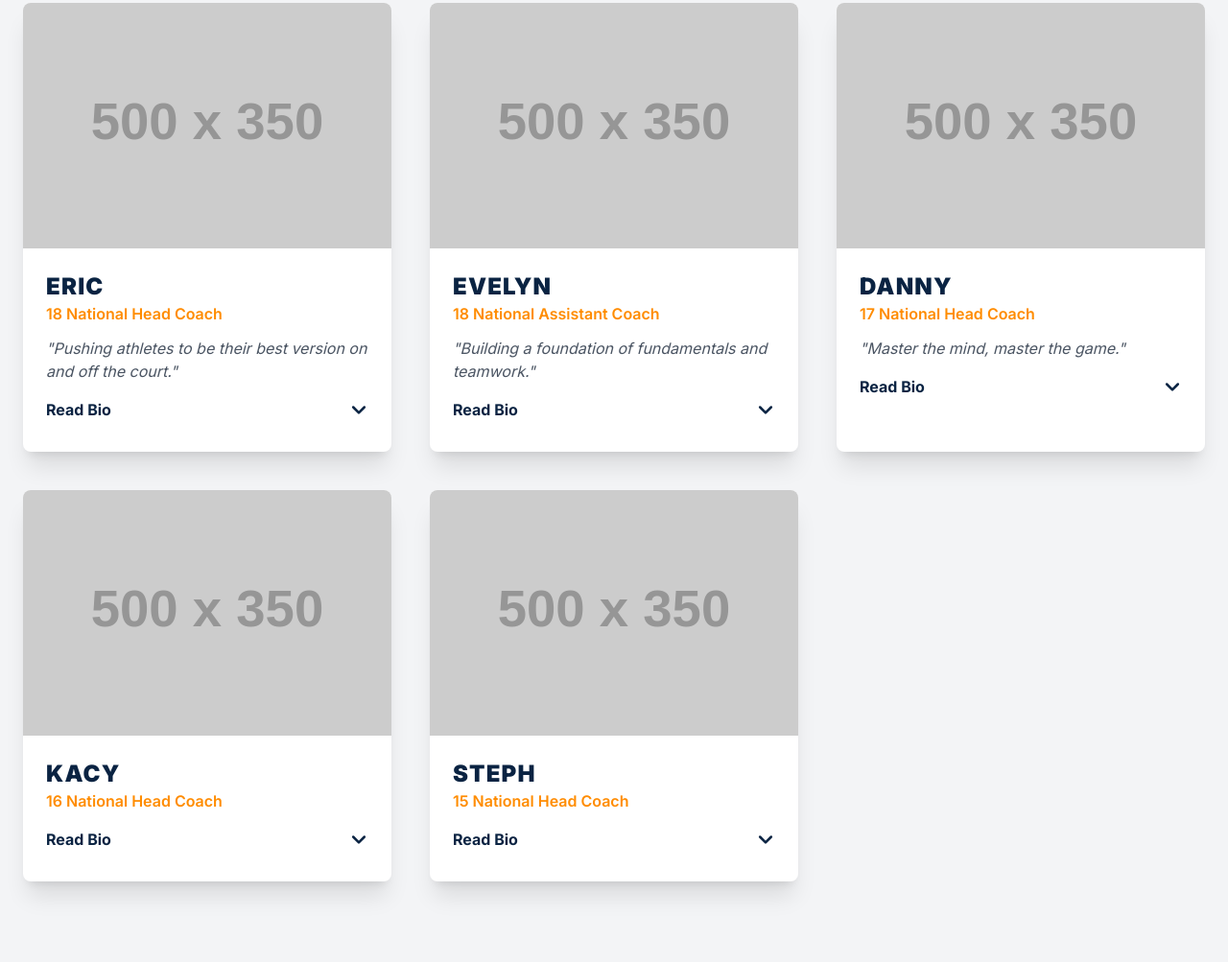
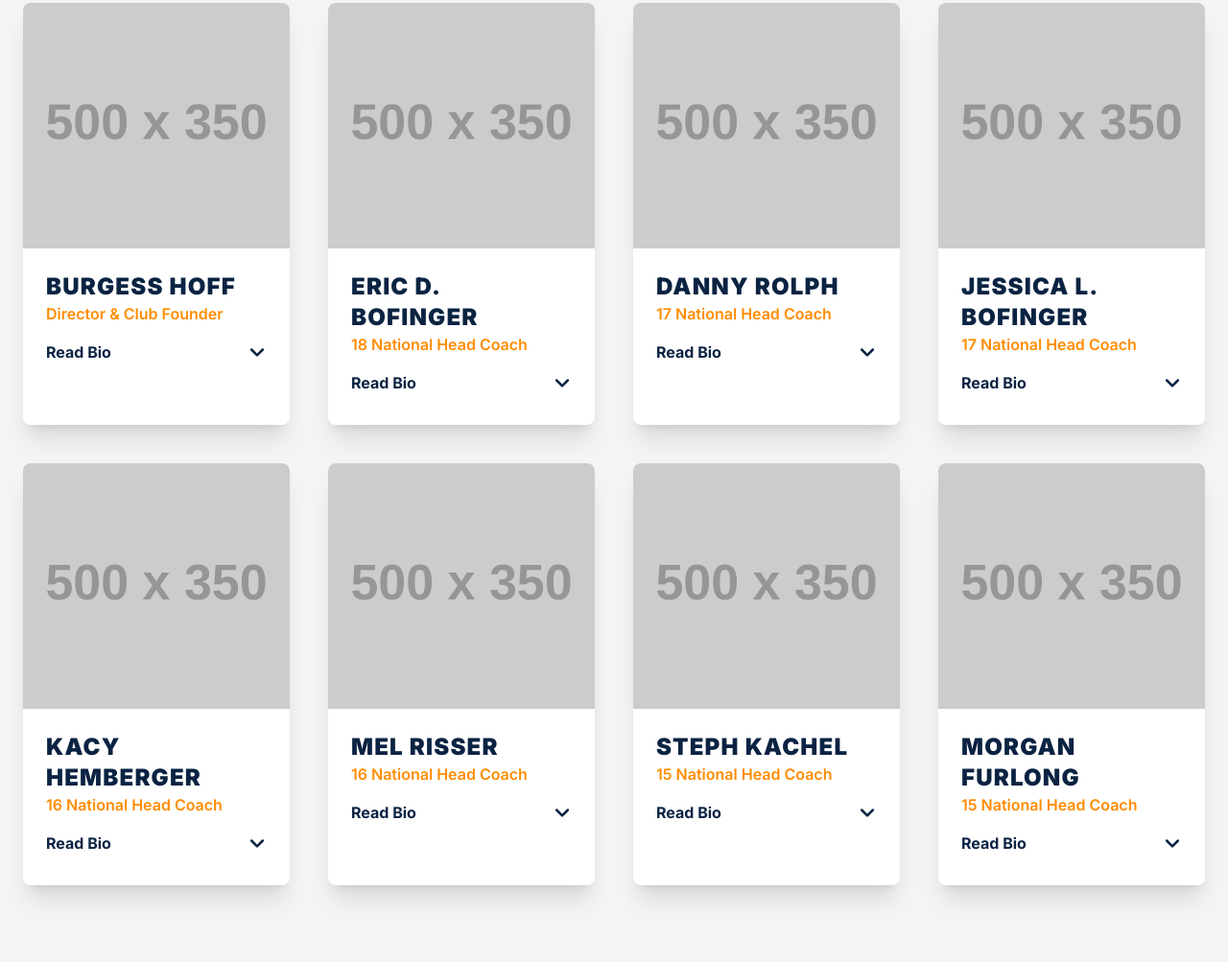
Before and after one commit to DEBVB/RLVBC, a plain HTML site: page coaches.html in a window 1280 px wide. Shown: the part 381-1384 px from the top of the page at 96% size. Drawn offline with nearby package versions, Linux system fonts and the light colour scheme; placeholder pictures from the web are drawn by us.

Commit message:
Update coaches.html

```diff
--- a/coaches.html
+++ b/coaches.html
@@ -78,96 +78,149 @@
         <!-- Coaches Grid -->
         <section class="py-20 bg-gray-100">
             <div class="container mx-auto px-6">
-                <div class="grid grid-cols-1 md:grid-cols-2 lg:grid-cols-3 gap-10">
+                <div class="grid grid-cols-1 md:grid-cols-2 lg:grid-cols-3 xl:grid-cols-4 gap-10">
 
-                    <!-- Coach Card: Eric -->
+                    <!-- Coach Card: Burgess Hoff -->
                     <div class="bg-white rounded-lg shadow-xl overflow-hidden transform hover:-translate-y-2 transition-transform duration-300">
-                        <img src="https://placehold.co/500x350/CCCCCC/FFFFFF?text=Eric" alt="Photo of Coach Eric" class="w-full h-64 object-cover">
+                        <img src="https://placehold.co/500x350/CCCCCC/FFFFFF?text=Evelyn+Martinez" alt="Photo of Coach Burgess Hoff" class="w-full h-64 object-cover">
                         <div class="p-6">
-                            <h3 class="text-2xl font-black collegiate-style text-rl-blue">Eric</h3>
-                            <p class="text-md font-semibold text-rl-orange">18 National Head Coach</p>
-                            <p class="mt-3 text-gray-600 italic">"Pushing athletes to be their best version on and off the court."</p>
+                            <h3 class="text-2xl font-black collegiate-style text-rl-blue">Burgess Hoff</h3>
+                            <p class="text-md font-semibold text-rl-orange">Director & Club Founder</p>
                             <div class="mt-4">
                                 <button class="bio-toggle w-full text-left flex justify-between items-center text-rl-blue font-bold">
                                     <span>Read Bio</span>
                                     <svg class="w-5 h-5 transform transition-transform" fill="none" stroke="currentColor" viewBox="0 0 24 24"><path stroke-linecap="round" stroke-linejoin="round" stroke-width="3" d="M19 9l-7 7-7-7"></path></svg>
                                 </button>
-                                <div class="bio-content mt-2">
-                                    <p class="text-gray-700">Eric brings over 15 years of coaching experience at the highest levels of club and high school volleyball. His focus on technical skill development and strategic gameplay has helped countless athletes achieve their goals of playing collegiately. [Add more bio details here].</p>
+                                <div class="bio-content mt-2 text-gray-700 space-y-2">
+                                    <p>I was introduced to volleyball at age 10 and about the same time as basketball. I quickly started to find ways to improve my skills and get ahead. My love for volleyball grew faster than I expected, I was 12 when I first played for my school's team. It was then that I knew volleyball was going to be the best sport for me. I got drafted at the age of 15 to play for  Ghana Custom's volleyball, and the following year, I played for their National Team. At age 17, I got an offer to play professional in Spain for Voleibol Almería Club. After a few years of playing there, I migrated to the United States to unite with my family and focus on my education.</p>
+                                    <p>Royal Legends Volleyball founder/Club Director/Head Coach - 2012-PresentVarsity Head Coach - Villa Maia Academy High School volleyball 2024Coached Villa Maria Academy High School Volleyball 2017-present.</p>
                                 </div>
                             </div>
                         </div>
                     </div>
 
-                    <!-- Coach Card: Evelyn -->
+                    <!-- Coach Card: Eric D. Bofinger -->
                     <div class="bg-white rounded-lg shadow-xl overflow-hidden transform hover:-translate-y-2 transition-transform duration-300">
-                        <img src="https://placehold.co/500x350/CCCCCC/FFFFFF?text=Evelyn" alt="Photo of Coach Evelyn" class="w-full h-64 object-cover">
+                        <img src="https://placehold.co/500x350/CCCCCC/FFFFFF?text=Eric+Bofinger" alt="Photo of Coach Eric Bofinger" class="w-full h-64 object-cover">
                         <div class="p-6">
-                            <h3 class="text-2xl font-black collegiate-style text-rl-blue">Evelyn</h3>
-                            <p class="text-md font-semibold text-rl-orange">18 National Assistant Coach</p>
-                            <p class="mt-3 text-gray-600 italic">"Building a foundation of fundamentals and teamwork."</p>
-                             <div class="mt-4">
+                            <h3 class="text-2xl font-black collegiate-style text-rl-blue">Eric D. Bofinger</h3>
+                            <p class="text-md font-semibold text-rl-orange">18 National Head Coach</p>
+                            <div class="mt-4">
                                 <button class="bio-toggle w-full text-left flex justify-between items-center text-rl-blue font-bold">
                                     <span>Read Bio</span>
                                     <svg class="w-5 h-5 transform transition-transform" fill="none" stroke="currentColor" viewBox="0 0 24 24"><path stroke-linecap="round" stroke-linejoin="round" stroke-width="3" d="M19 9l-7 7-7-7"></path></svg>
                                 </button>
-                                <div class="bio-content mt-2">
-                                    <p class="text-gray-700">As a former D1 player, Evelyn understands the dedication required to succeed. She specializes in training setters and developing team defensive systems. Her energy and passion for the game are contagious. [Add more bio details here].</p>
+                                <div class="bio-content mt-2 text-gray-700 space-y-2">
+                                    <p>Eric has been coaching for over 10 years. He is the Head Coach at Berks Catholic High School, where he led the team to a PIAA State Championship in 2021. He is also an Assistant Coach at Alvernia University, part of the 2021 MAC Commonwealth Coaching Staff of the Year.</p>
+                                    <p>Eric specializes in training hitters and developing team offense.</p>
                                 </div>
                             </div>
                         </div>
                     </div>
 
-                    <!-- Coach Card: Danny -->
+                    <!-- Coach Card: Danny Rolph -->
                     <div class="bg-white rounded-lg shadow-xl overflow-hidden transform hover:-translate-y-2 transition-transform duration-300">
-                        <img src="https://placehold.co/500x350/CCCCCC/FFFFFF?text=Danny" alt="Photo of Coach Danny" class="w-full h-64 object-cover">
+                        <img src="https://placehold.co/500x350/CCCCCC/FFFFFF?text=Danny+Rolph" alt="Photo of Coach Danny Rolph" class="w-full h-64 object-cover">
                         <div class="p-6">
-                            <h3 class="text-2xl font-black collegiate-style text-rl-blue">Danny</h3>
+                            <h3 class="text-2xl font-black collegiate-style text-rl-blue">Danny Rolph</h3>
                             <p class="text-md font-semibold text-rl-orange">17 National Head Coach</p>
-                            <p class="mt-3 text-gray-600 italic">"Master the mind, master the game."</p>
-                             <div class="mt-4">
+                            <div class="mt-4">
                                 <button class="bio-toggle w-full text-left flex justify-between items-center text-rl-blue font-bold">
                                     <span>Read Bio</span>
                                     <svg class="w-5 h-5 transform transition-transform" fill="none" stroke="currentColor" viewBox="0 0 24 24"><path stroke-linecap="round" stroke-linejoin="round" stroke-width="3" d="M19 9l-7 7-7-7"></path></svg>
                                 </button>
-                                <div class="bio-content mt-2">
-                                    <p class="text-gray-700">Danny's coaching philosophy centers on the mental aspects of volleyball. He excels at teaching players how to read the game, anticipate plays, and maintain composure under pressure. [Add more bio details here].</p>
+                                <div class="bio-content mt-2 text-gray-700 space-y-2">
+                                    <p>Danny has been coaching for over 8 years and is the Head Coach at Wilson High School. He is a former player at Penn State Berks and specializes in training defenders and team defense.</p>
                                 </div>
                             </div>
                         </div>
                     </div>
 
-                    <!-- Add other coaches following the same structure -->
-                    <!-- Kacy -->
+                    <!-- Coach Card: Jessica L. Bofinger -->
                     <div class="bg-white rounded-lg shadow-xl overflow-hidden transform hover:-translate-y-2 transition-transform duration-300">
-                        <img src="https://placehold.co/500x350/CCCCCC/FFFFFF?text=Kacy" alt="Photo of Coach Kacy" class="w-full h-64 object-cover">
+                        <img src="https://placehold.co/500x350/CCCCCC/FFFFFF?text=Jessica+Bofinger" alt="Photo of Coach Jessica Bofinger" class="w-full h-64 object-cover">
                         <div class="p-6">
-                            <h3 class="text-2xl font-black collegiate-style text-rl-blue">Kacy</h3>
-                            <p class="text-md font-semibold text-rl-orange">16 National Head Coach</p>
-                             <div class="mt-4">
+                            <h3 class="text-2xl font-black collegiate-style text-rl-blue">Jessica L. Bofinger</h3>
+                            <p class="text-md font-semibold text-rl-orange">17 National Head Coach</p>
+                            <div class="mt-4">
                                 <button class="bio-toggle w-full text-left flex justify-between items-center text-rl-blue font-bold">
                                     <span>Read Bio</span>
                                     <svg class="w-5 h-5 transform transition-transform" fill="none" stroke="currentColor" viewBox="0 0 24 24"><path stroke-linecap="round" stroke-linejoin="round" stroke-width="3" d="M19 9l-7 7-7-7"></path></svg>
                                 </button>
-                                <div class="bio-content mt-2">
-                                    <p class="text-gray-700">[Add bio details here].</p>
+                                <div class="bio-content mt-2 text-gray-700 space-y-2">
+                                    <p>Jessica has been coaching for over 10 years. She is an Assistant Coach at Berks Catholic High School, where she was part of the 2021 PIAA State Championship team. She specializes in training defenders and team defense.</p>
                                 </div>
                             </div>
                         </div>
                     </div>
-                    <!-- Steph -->
+
+                    <!-- Coach Card: Kacy Hemberger -->
+                    <div class="bg-white rounded-lg shadow-xl overflow-hidden transform hover:-translate-y-2 transition-transform duration-300">
+                        <img src="https://placehold.co/500x350/CCCCCC/FFFFFF?text=Kacy+Hemberger" alt="Photo of Coach Kacy Hemberger" class="w-full h-64 object-cover">
+                        <div class="p-6">
+                            <h3 class="text-2xl font-black collegiate-style text-rl-blue">Kacy Hemberger</h3>
+                            <p class="text-md font-semibold text-rl-orange">16 National Head Coach</p>
+                            <div class="mt-4">
+                                <button class="bio-toggle w-full text-left flex justify-between items-center text-rl-blue font-bold">
+                                    <span>Read Bio</span>
+                                    <svg class="w-5 h-5 transform transition-transform" fill="none" stroke="currentColor" viewBox="0 0 24 24"><path stroke-linecap="round" stroke-linejoin="round" stroke-width="3" d="M19 9l-7 7-7-7"></path></svg>
+                                </button>
+                                <div class="bio-content mt-2 text-gray-700 space-y-2">
+                                    <p>Kacy has been coaching for over 5 years. She is a former player at Alvernia University and specializes in training hitters and team offense.</p>
+                                </div>
+                            </div>
+                        </div>
+                    </div>
+
+                    <!-- Coach Card: Mel Risser -->
+                    <div class="bg-white rounded-lg shadow-xl overflow-hidden transform hover:-translate-y-2 transition-transform duration-300">
+                        <img src="https://placehold.co/500x350/CCCCCC/FFFFFF?text=Mel+Risser" alt="Photo of Coach Mel Risser" class="w-full h-64 object-cover">
+                        <div class="p-6">
+                            <h3 class="text-2xl font-black collegiate-style text-rl-blue">Mel Risser</h3>
+                            <p class="text-md font-semibold text-rl-orange">16 National Head Coach</p>
+                            <div class="mt-4">
+                                <button class="bio-toggle w-full text-left flex justify-between items-center text-rl-blue font-bold">
+                                    <span>Read Bio</span>
+                                    <svg class="w-5 h-5 transform transition-transform" fill="none" stroke="currentColor" viewBox="0 0 24 24"><path stroke-linecap="round" stroke-linejoin="round" stroke-width="3" d="M19 9l-7 7-7-7"></path></svg>
+                                </button>
+                                <div class="bio-content mt-2 text-gray-700 space-y-2">
+                                    <p>Mel has been coaching for over 5 years. She is a former player at Alvernia University and specializes in training setters and team offense.</p>
+                                </div>
+                            </div>
+                        </div>
+                    </div>
+
+                    <!-- Coach Card: Steph Kachel -->
                      <div class="bg-white rounded-lg shadow-xl overflow-hidden transform hover:-translate-y-2 transition-transform duration-300">
-                        <img src="https://placehold.co/500x350/CCCCCC/FFFFFF?text=Steph" alt="Photo of Coach Steph" class="w-full h-64 object-cover">
+                        <img src="https://placehold.co/500x350/CCCCCC/FFFFFF?text=Steph+Kachel" alt="Photo of Coach Steph Kachel" class="w-full h-64 object-cover">
                         <div class="p-6">
-                            <h3 class="text-2xl font-black collegiate-style text-rl-blue">Steph</h3>
+                            <h3 class="text-2xl font-black collegiate-style text-rl-blue">Steph Kachel</h3>
                             <p class="text-md font-semibold text-rl-orange">15 National Head Coach</p>
                              <div class="mt-4">
                                 <button class="bio-toggle w-full text-left flex justify-between items-center text-rl-blue font-bold">
                                     <span>Read Bio</span>
                                     <svg class="w-5 h-5 transform transition-transform" fill="none" stroke="currentColor" viewBox="0 0 24 24"><path stroke-linecap="round" stroke-linejoin="round" stroke-width="3" d="M19 9l-7 7-7-7"></path></svg>
                                 </button>
-                                <div class="bio-content mt-2">
-                                    <p class="text-gray-700">[Add bio details here].</p>
+                                <div class="bio-content mt-2 text-gray-700 space-y-2">
+                                    <p>Steph has been coaching for over 3 years. She is a former player at Alvernia University and specializes in training hitters and team offense.</p>
+                                </div>
+                            </div>
+                        </div>
+                    </div>
+
+                    <!-- Coach Card: Morgan Furlong -->
+                     <div class="bg-white rounded-lg shadow-xl overflow-hidden transform hover:-translate-y-2 transition-transform duration-300">
+                        <img src="https://placehold.co/500x350/CCCCCC/FFFFFF?text=Morgan+Furlong" alt="Photo of Coach Morgan Furlong" class="w-full h-64 object-cover">
+                        <div class="p-6">
+                            <h3 class="text-2xl font-black collegiate-style text-rl-blue">Morgan Furlong</h3>
+                            <p class="text-md font-semibold text-rl-orange">15 National Head Coach</p>
+                             <div class="mt-4">
+                                <button class="bio-toggle w-full text-left flex justify-between items-center text-rl-blue font-bold">
+                                    <span>Read Bio</span>
+                                    <svg class="w-5 h-5 transform transition-transform" fill="none" stroke="currentColor" viewBox="0 0 24 24"><path stroke-linecap="round" stroke-linejoin="round" stroke-width="3" d="M19 9l-7 7-7-7"></path></svg>
+                                </button>
+                                <div class="bio-content mt-2 text-gray-700 space-y-2">
+                                    <p>Morgan has been coaching for over 3 years. She is a former player at Alvernia University and specializes in training defenders and team defense.</p>
                                 </div>
                             </div>
                         </div>
@@ -188,8 +241,16 @@
         // Mobile menu toggle logic
         const mobileMenuButton = document.getElementById('mobile-menu-button');
         const mobileMenu = document.getElementById('mobile-menu');
-        const navLinks = document.querySelector('.hidden.md\\:flex.items-center.space-x-8');
-        mobileMenu.innerHTML = navLinks.innerHTML; // Copy links to mobile menu
+        const navLinksContainer = document.querySelector('.hidden.md\\:flex.items-center.space-x-8');
+        const joinButton = document.querySelector('a.hidden.md\\:block.bg-rl-orange');
+
+        // Populate mobile menu
+        mobileMenu.innerHTML = navLinksContainer.innerHTML;
+        const mobileJoinButton = joinButton.cloneNode(true);
+        mobileJoinButton.classList.remove('hidden', 'md:block');
+        mobileJoinButton.classList.add('block', 'mt-4', 'text-center');
+        mobileMenu.appendChild(mobileJoinButton);
+
 
         mobileMenuButton.addEventListener('click', () => {
             mobileMenu.classList.toggle('hidden');
```
